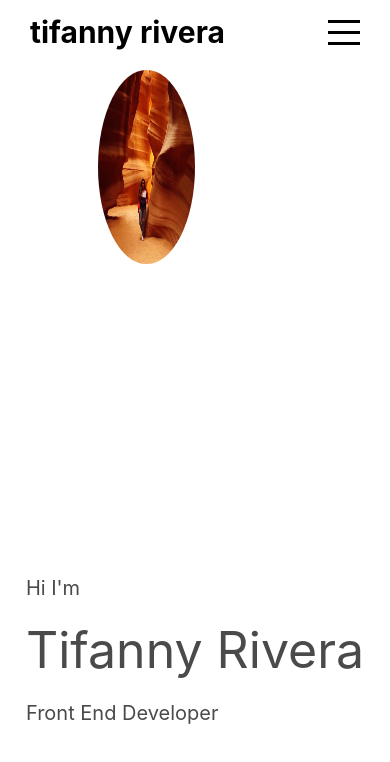
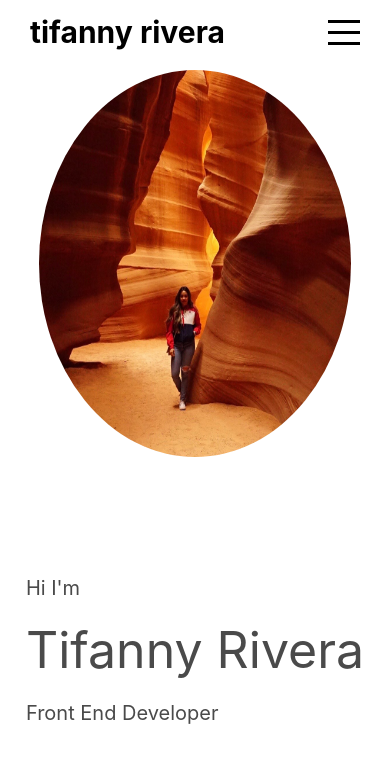
Before and after one commit to trivera777/TifannyRiveraPortfolio, a React (Create React App) app: page / in a window 390 px wide. Shown: the top 762 px of the page. Built offline with nearby package versions, Linux system fonts and the light colour scheme.

Commit message:
working intro page responsiveness

```diff
--- a/src/components/Intro/intro.scss
+++ b/src/components/Intro/intro.scss
@@ -20,8 +20,8 @@
       border-radius: 50%;
 
       @include mobile {
-        height: 50%;
-        width: 50%;
+        height: 100%;
+        width: 80vw;
       }
     }
   }
```
